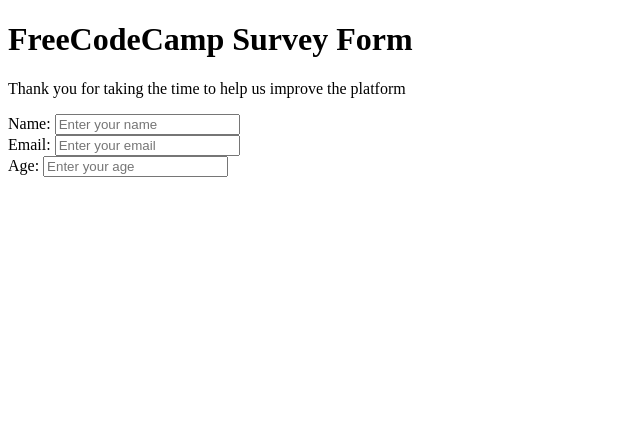
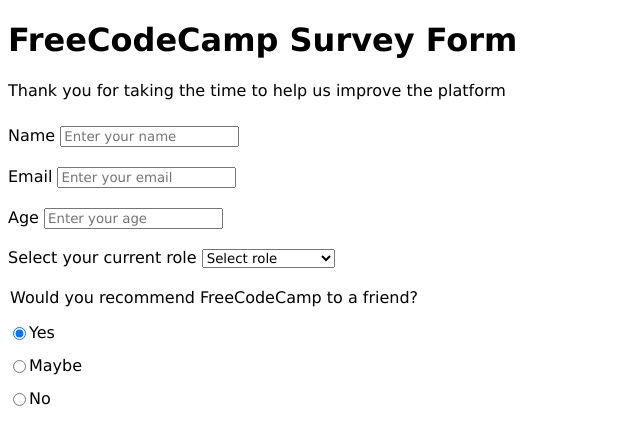
Before and after one commit to devangmalhotra/surveyform, a plain HTML site: page index.html in a window 1280 px wide. Shown: the whole page, without its empty margins (0-640 px from the left). Drawn offline with Linux system fonts and the light colour scheme.

Commit message:
added radio buttons

```diff
--- a/index.html
+++ b/index.html
@@ -10,9 +10,22 @@
     <h1 id="title">FreeCodeCamp Survey Form</h1>
     <p id="description">Thank you for taking the time to help us improve the platform</p>
     <form id="survey-form">
-        <label for="name">Name: <input id="name" type="text" placeholder="Enter your name" required></label>
-        <label for="email">Email: <input id="email" type="email" placeholder="Enter your email" required></label>
-        <label for="age">Age: <input id="age" type="number" placeholder="Enter your age" required></label>
+        <label for="name-label">Name <input class="text-label" id="name" type="text" placeholder="Enter your name" required></label>
+        <label for="email-label">Email <input class="text-label" id="email" type="email" placeholder="Enter your email" required></label>
+        <label for="age-label">Age <input class="text-label" id="age" type="select" placeholder="Enter your age" min="18" max="120" required></label>
+        <label for="select-label">Select your current role
+            <select name="curr_role" id="curr_role">
+                <option value="0" selected disabled>Select role </option>
+                <option value="1">Student</option>
+                <option value="2">Full Time Job</option>
+                <option value="3">Prefer not to say</option>
+                <option value="4">Other</option>
+            </select>
+        </label>
+        <legend>Would you recommend FreeCodeCamp to a friend?</legend>
+        <label for="yes"><input class="radio-label" name="recommendation" type="radio" id="yes" value="yes" checked>Yes</label>
+        <label for="maybe"><input class="radio-label" name="recommendation" type="radio" id="maybe" value="maybe" >Maybe</label>
+        <label for="no"><input class="radio-label" name="recommendation" type="radio" id="no" value="no" >No</label>
     </form>
 </body>
 </html>
--- a/styles.css
+++ b/styles.css
@@ -1,7 +1,18 @@
+body {
+    font-family: Verdana, Geneva, Tahoma, sans-serif;
+}
+
+input, select, legend {
+    align-self: center;
+    font-family: Verdana, Geneva, Tahoma, sans-serif;
+    margin-bottom: 10px;
+    margin-top: 10px;
+}
+
 label {
     display: block;
 }
 
-input {
-    align-self: center;
+input.radio-label {
+    vertical-align: middle;
 }
```
